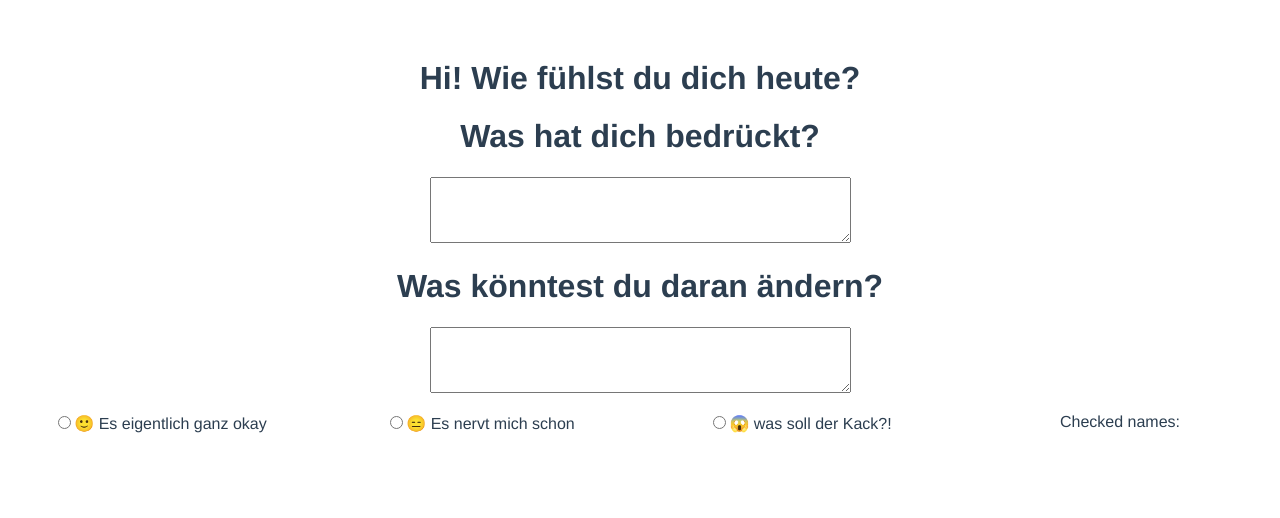
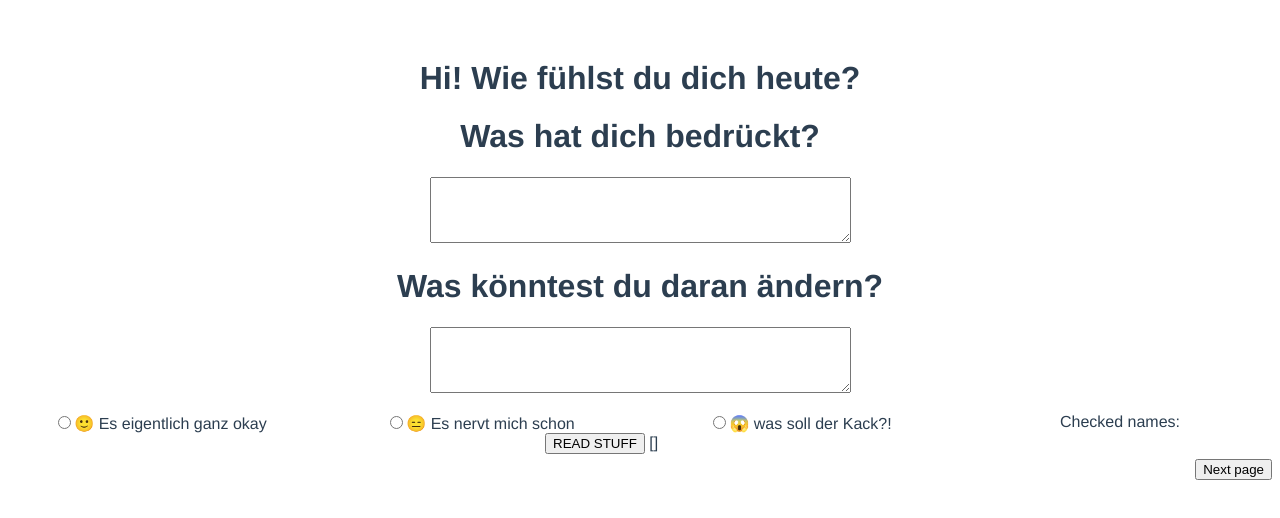
Before and after one commit to doVe829/desktopApp, a Vue app: page / in a window 1280 px wide. Shown: the top 518 px of the page. Built offline with nearby package versions, Linux system fonts and the light colour scheme.

Commit message:
Added function to save input in a json and read said input

```diff
--- a/src/App.vue
+++ b/src/App.vue
@@ -1,5 +1,6 @@
 <template>
   <div id="app">
+    <div v-if="submitted === false">
     <h1>Hi! Wie fühlst du dich heute?</h1>
     <texts v-model="what" :title="'Was hat dich bedrückt?'"></texts>
     <p>
@@ -16,10 +17,19 @@
       </div>
       <span>Checked names: {{ checked }}</span>
     </div>
+    <button @click="saveData(); saveAsJson();" class="float-button" type="button"> Next page </button>
+
+    <button type="button" @click="read"> READ STUFF </button>
+    {{test}}
+  </div>
+  <div>
+  </div>
   </div>
 </template>
 
 <script>
+
+// require('src/renderer.js');
 import texts from "./components/texts.vue";
 
 export default {
@@ -29,6 +39,8 @@ export default {
   },
   data() {
     return {
+      test:[],
+      submitted:false,
       checked: "",
 
       what: {
@@ -36,7 +48,8 @@ export default {
       },
       how: {
         txt: ""
-      }
+      },
+      savedValueArr : [],
     };
   },
   computed: {
@@ -48,10 +61,60 @@ export default {
       ];
       return moodArr;
     }
-    // selected(){
-    //   let selected = '';
-    //   return selected;
+  },
+  methods:{
+    saveAsJson(){
+        const fs = require('fs');
+        // var app = require('electron').remote;
+        // var dialog = app.dialog;
+
+
+
+          // let map = this.savedValueArr.map((el) => el.what);
+       var content = JSON.stringify(this.savedValueArr);
+       fs.appendFile('testFile.txt', content, (err) =>{
+           if(err) console.log(err);
+           alert("File has been saved");
+       })
+
+
+
+    },
+    saveData(){
+      let summaryValues = {
+        what: this.what.txt,
+        how: this.how.txt,
+        checkedValue: this.checked
+      };
+      this.savedValueArr.push(summaryValues);
+      // this.submitted = true;
+
+    },
+    read(){
+      const fs = require('fs');
+        // var app = require('electron').remote;
+        // var dialog = app.dialog;
+
+    //   dialog.showOpenDialog((fileNames) => {
+    // // fileNames is an array that contains all the selected
+    // if(fileNames === undefined){
+    //     console.log("No file selected");
+    //     return;
     // }
+
+    fs.readFile('testFile.txt', 'utf-8', (err, data) => {
+        if(err){
+            alert("An error ocurred reading the file :" + err.message);
+            return;
+        }
+
+        // Change how to handle the file content
+        console.log("The file content is : " + data);
+        this.test.push(data);
+
+    });
+// });
+    }
   }
 };
 </script>
@@ -72,4 +135,8 @@ export default {
 
   grid-template-columns: repeat(auto-fit, minmax(240px, 1fr));
 }
+.float-button{
+  float: right;
+  margin-top:2em;
+}
 </style>
--- a/src/components/texts.vue
+++ b/src/components/texts.vue
@@ -1,5 +1,5 @@
 <template>
-  <div class="date-picker">
+  <div class="date-picker" >
     <h1>{{ title }}</h1>
     <textarea
       rows="4"
```
Also changed, not shown: testFile.txt (added).
